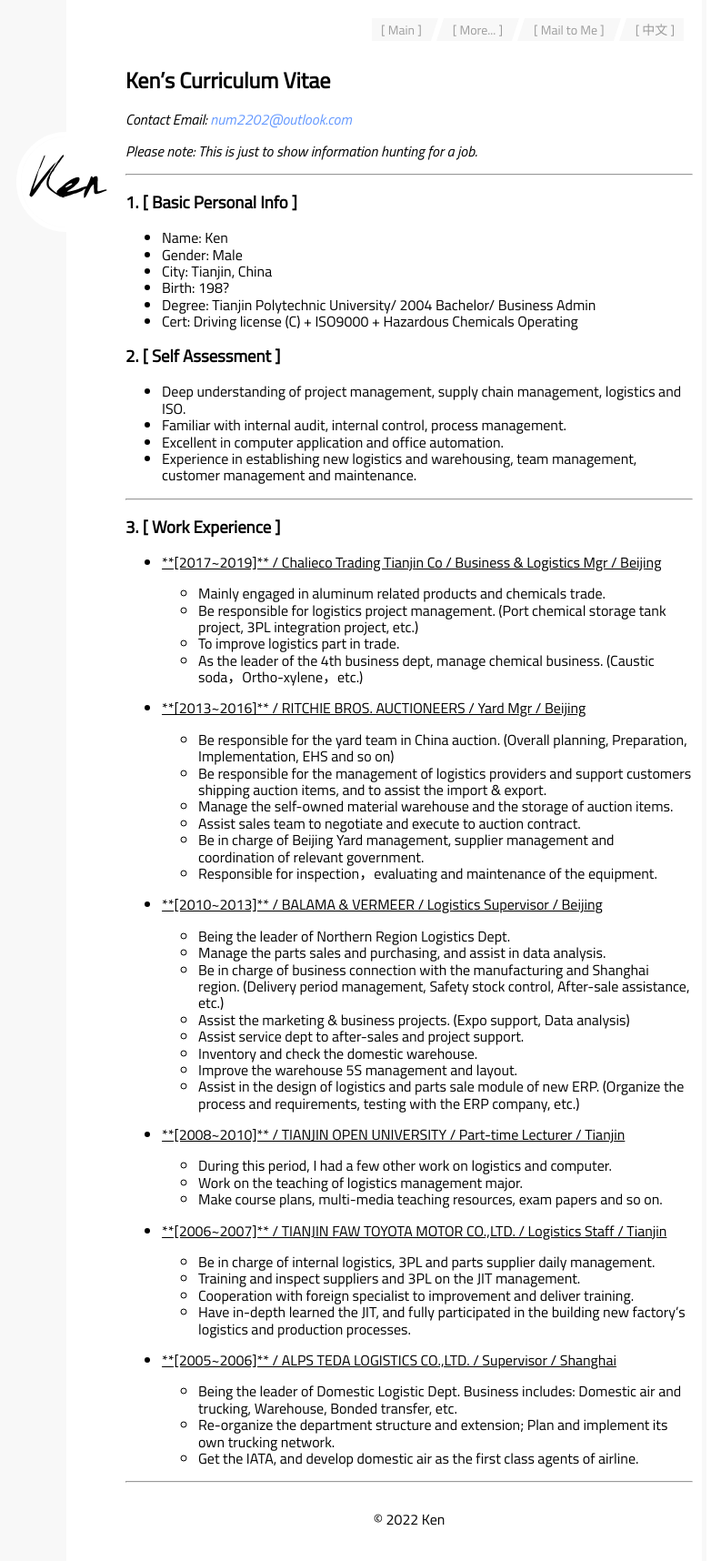
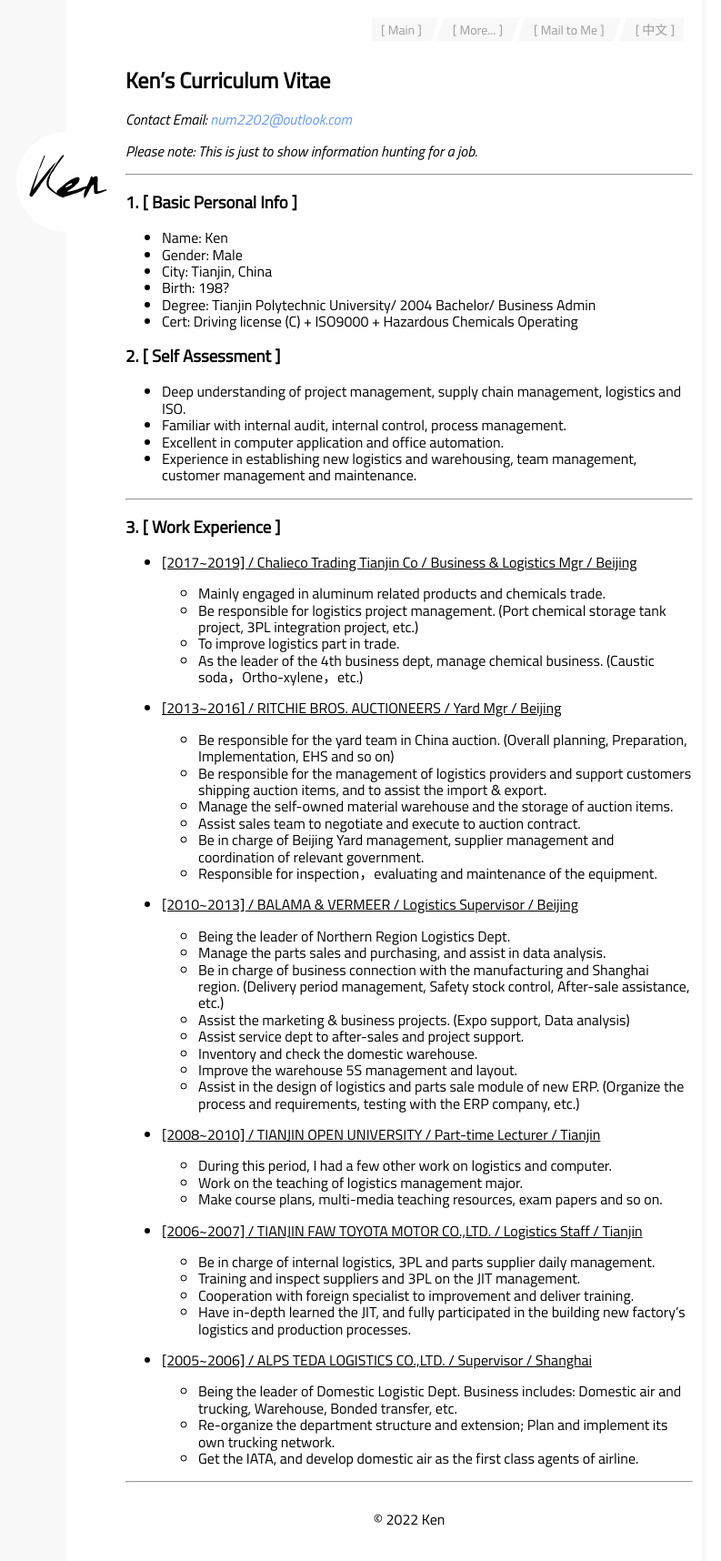
Before and after one commit to kenwebpage/kenwebpage.github.io, a Jekyll site: the page built from index.md, in a window 1280 px wide. Shown: the whole page at 91% size, without its empty margins (375-1168 px from the left). Built offline with Jekyll 4.4.1, drawn with Linux system fonts in a browser that asks for light colours.

Commit message:
m3_20220816163131

```diff
--- a/index.md
+++ b/index.md
@@ -31,14 +31,14 @@ title: Ken
 
 ### 3. [ Work Experience ]
 
-- <u>**[2017~2019]** / Chalieco Trading Tianjin Co / Business & Logistics Mgr / Beijing</u>
+- <u>[2017~2019] / Chalieco Trading Tianjin Co / Business & Logistics Mgr / Beijing</u>
 
   - Mainly engaged in aluminum related products and chemicals trade.
   - Be responsible for logistics project management. (Port chemical storage tank project, 3PL integration project, etc.)
   - To improve logistics part in trade.
   - As the leader of the 4th business dept, manage chemical business. (Caustic soda，Ortho-xylene，etc.)
 
-- <u>**[2013~2016]** / RITCHIE BROS. AUCTIONEERS / Yard Mgr / Beijing</u>
+- <u>[2013~2016] / RITCHIE BROS. AUCTIONEERS / Yard Mgr / Beijing</u>
 
   - Be responsible for the yard team in China auction. (Overall planning, Preparation, Implementation, EHS and so on)
   - Be responsible for the management of logistics providers and support customers shipping auction items, and to assist the import & export.
@@ -47,7 +47,7 @@ title: Ken
   - Be in charge of Beijing Yard management, supplier management and coordination of relevant government.
   - Responsible for inspection，evaluating and maintenance of the equipment.
 
-- <u>**[2010~2013]** / BALAMA & VERMEER / Logistics Supervisor / Beijing</u>
+- <u>[2010~2013] / BALAMA & VERMEER / Logistics Supervisor / Beijing</u>
 
   - Being the leader of Northern Region Logistics Dept.
   - Manage the parts sales and purchasing, and assist in data analysis.
@@ -58,20 +58,20 @@ title: Ken
   - Improve the warehouse 5S management and layout.
   - Assist in the design of logistics and parts sale module of new ERP. (Organize the process and requirements, testing with the ERP company, etc.)
 
-- <u>**[2008~2010]** / TIANJIN OPEN UNIVERSITY / Part-time Lecturer / Tianjin</u>
+- <u>[2008~2010] / TIANJIN OPEN UNIVERSITY / Part-time Lecturer / Tianjin</u>
 
   - During this period, I had a few other work on logistics and computer.
   - Work on the teaching of logistics management major.
   - Make course plans, multi-media teaching resources, exam papers and so on.
 
-- <u>**[2006~2007]** / TIANJIN FAW TOYOTA MOTOR CO.,LTD. / Logistics Staff / Tianjin</u>
+- <u>[2006~2007] / TIANJIN FAW TOYOTA MOTOR CO.,LTD. / Logistics Staff / Tianjin</u>
 
   - Be in charge of internal logistics, 3PL and parts supplier daily management.
   - Training and inspect suppliers and 3PL on the JIT management.
   - Cooperation with foreign specialist to improvement and deliver training.
   - Have in-depth learned the JIT, and fully participated in the building new factory's logistics and production processes.
 
-- <u>**[2005~2006]** / ALPS TEDA LOGISTICS CO.,LTD. / Supervisor / Shanghai</u>
+- <u>[2005~2006] / ALPS TEDA LOGISTICS CO.,LTD. / Supervisor / Shanghai</u>
 
   - Being the leader of Domestic Logistic Dept. Business includes: Domestic air and trucking, Warehouse, Bonded transfer, etc.
   - Re-organize the department structure and extension; Plan and implement its own trucking network.
```
Also changed, not shown: index_cn.md (+6 -6 lines), 2 other files.
